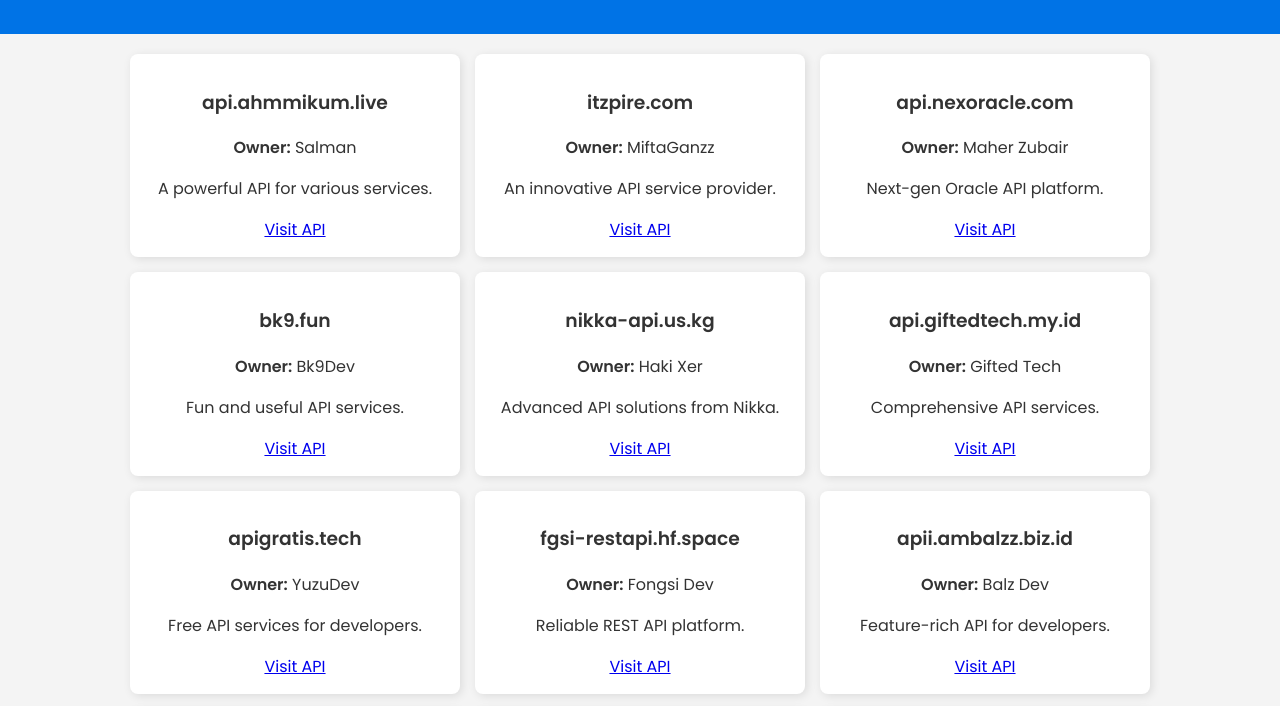
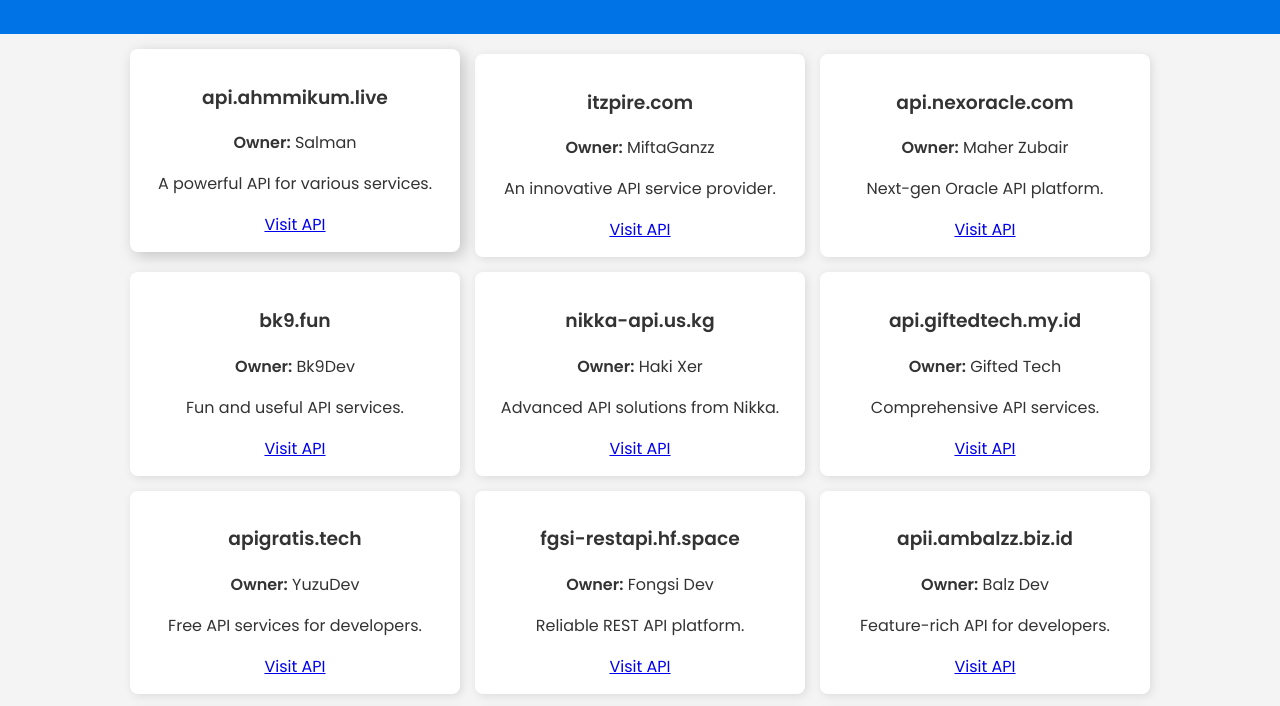
Before and after one commit to Lazack28/All-Api, a plain HTML site: page index.html in a window 1280 px wide. In both pictures the pointer is over the element 295 px from the left and 242 px from the top of the page. Shown: the part 87-793 px from the top of the page. Drawn offline with Linux system fonts and the light colour scheme.

Commit message:
Update index.html

```diff
--- a/index.html
+++ b/index.html
@@ -57,6 +57,14 @@
             width: 300px;
             text-align: center;
         }
+        .api-card {
+    transition: transform 0.3s ease-in-out, box-shadow 0.3s;
+}
+
+.api-card:hover {
+    transform: translateY(-5px);
+    box-shadow: 4px 4px 15px rgba(0, 0, 0, 0.2);
+}
 
         .dark-mode .api-card {
             background: #333;
```
